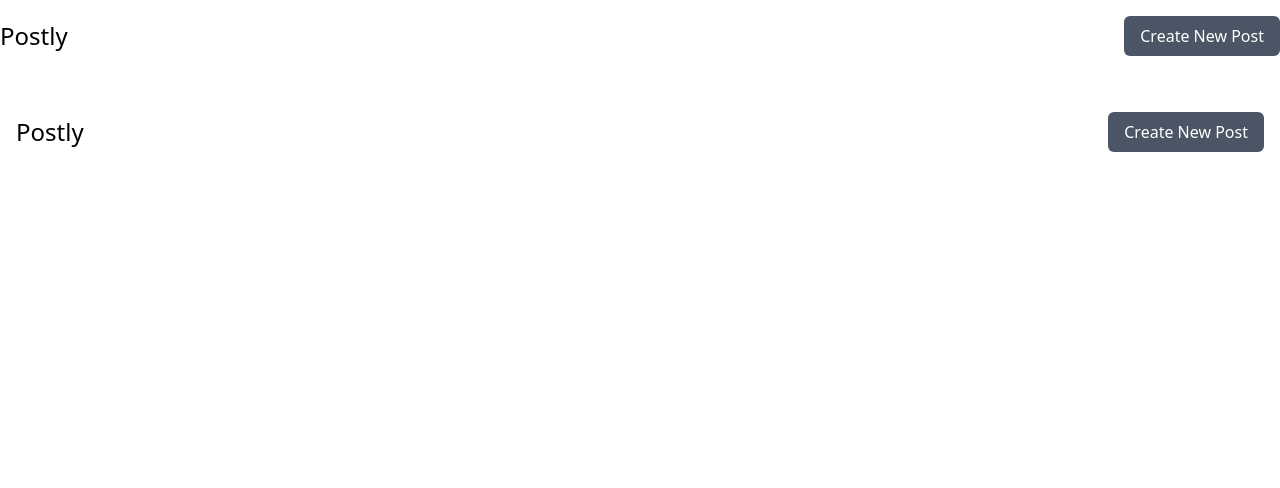
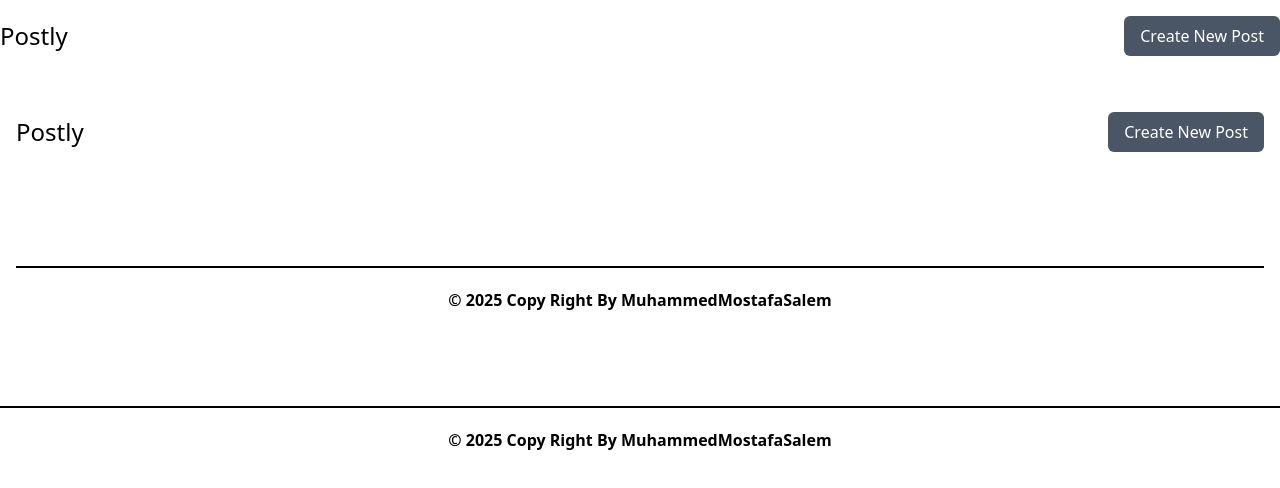
Before and after one commit to MuhammedMostafaSalem/Postly, a Next.js app: page /PagesLayout in a window 1280 px wide. Shown: the top 488 px of the page. Built offline with nearby package versions, Linux system fonts and the light colour scheme.

Commit message:
Add Footer component

```diff
--- a/pages/PagesLayout.js
+++ b/pages/PagesLayout.js
@@ -1,3 +1,4 @@
+import Footer from "./components/utils/footer";
 import NavBar from "./components/utils/navBar";
 
 const Layout = ({ children }) => {
@@ -5,6 +6,7 @@ const Layout = ({ children }) => {
         <div>
             <NavBar />
             <main className="px-4 py-6">{children}</main>
+            <Footer />
         </div>
     );
 };
```
